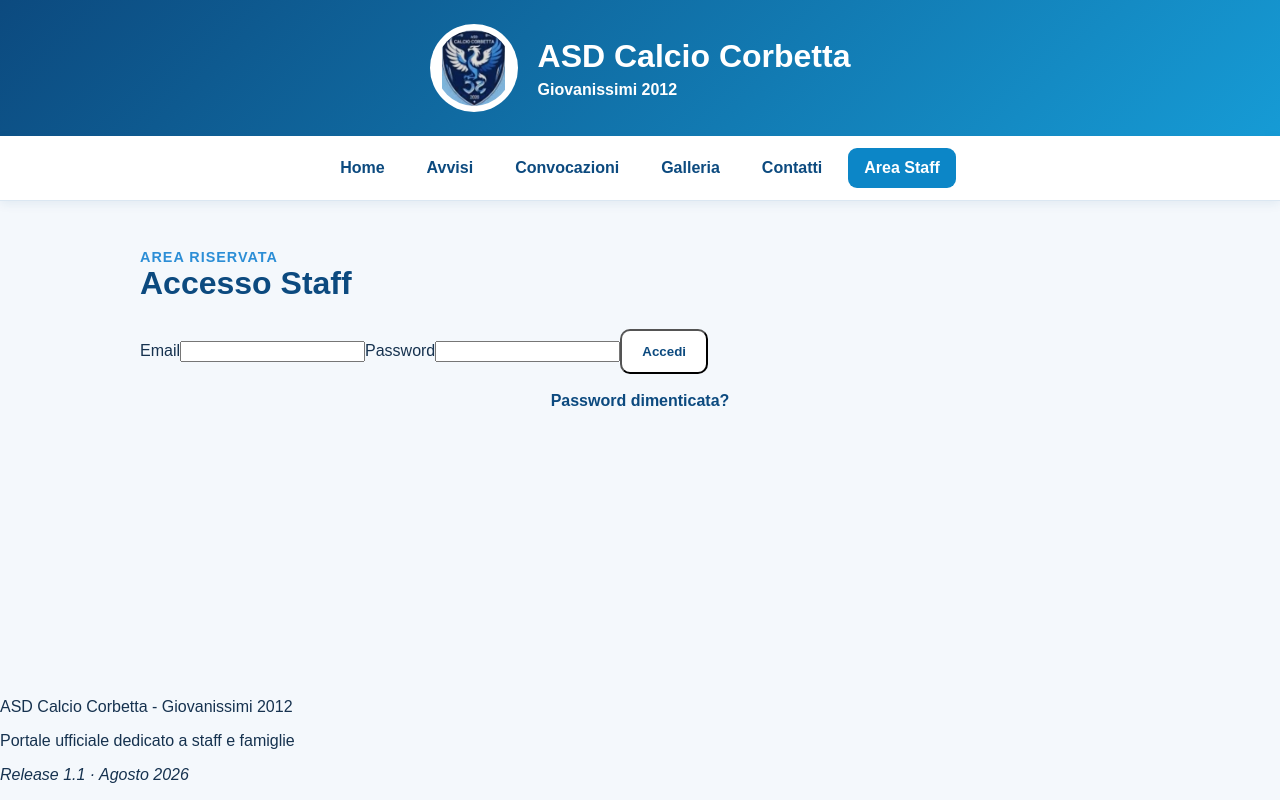
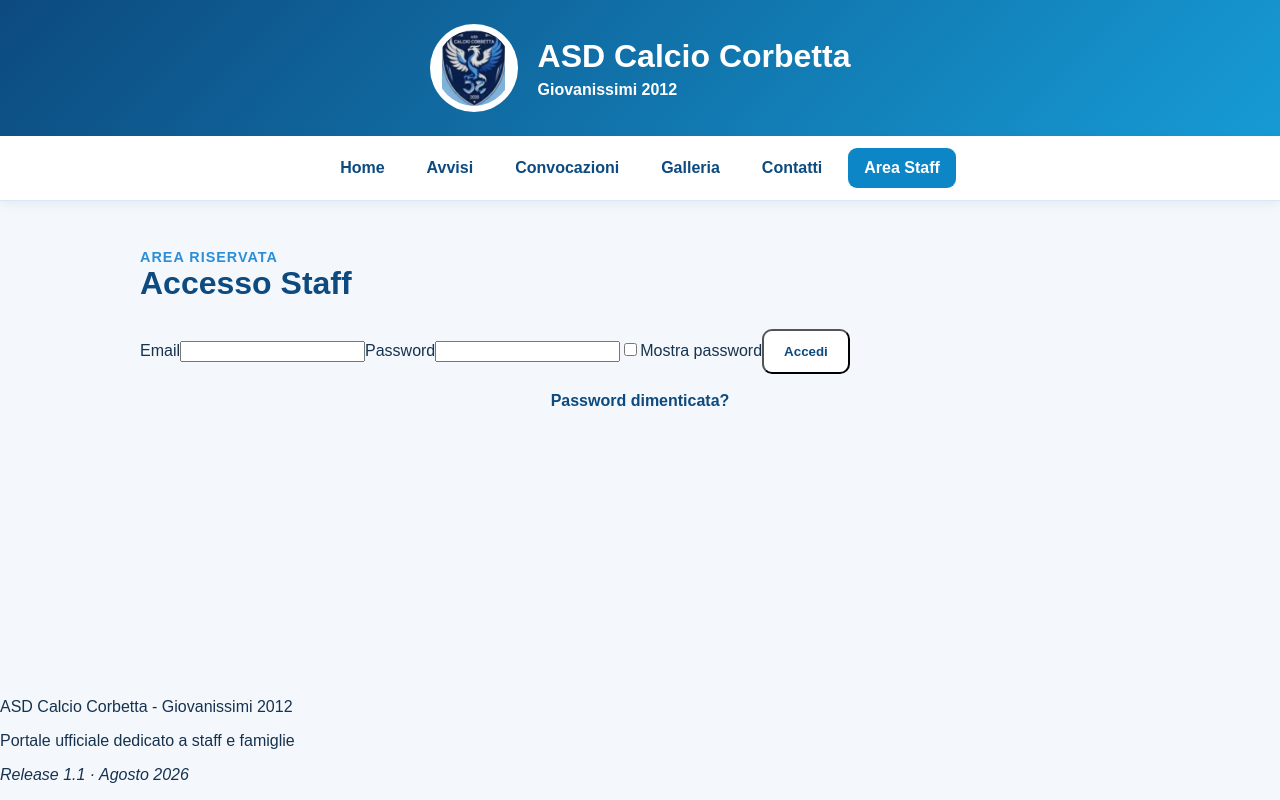
Before and after one commit to pierluigi79/asd-corbetta-giovanissimi-2012, a React (Vite) app: page /login-staff in a window 1280 px wide. Built offline with nearby package versions, Linux system fonts and the light colour scheme; no server answers.

Commit message:
Aggiunta visualizzazione password nei moduli di accesso

```diff
--- a/src/pages/AggiornaPassword.jsx
+++ b/src/pages/AggiornaPassword.jsx
@@ -5,6 +5,7 @@
 function AggiornaPassword() {
   const [password, setPassword] = useState("");
   const [confermaPassword, setConfermaPassword] = useState("");
+  const [mostraPassword, setMostraPassword] = useState(false);
   const [recuperoValido, setRecuperoValido] = useState(false);
   const [verificaInCorso, setVerificaInCorso] = useState(true);
   const [caricamento, setCaricamento] = useState(false);
@@ -140,7 +141,7 @@
           <label htmlFor="nuova-password">Nuova password</label>
           <input
             id="nuova-password"
-            type="password"
+            type={mostraPassword ? "text" : "password"}
             value={password}
             onChange={(event) => setPassword(event.target.value)}
             autoComplete="new-password"
@@ -153,7 +154,7 @@
           </label>
           <input
             id="conferma-password"
-            type="password"
+            type={mostraPassword ? "text" : "password"}
             value={confermaPassword}
             onChange={(event) =>
               setConfermaPassword(event.target.value)
@@ -162,6 +163,17 @@
             minLength="8"
             required
           />
+
+          <label className="show-password">
+            <input
+              type="checkbox"
+              checked={mostraPassword}
+              onChange={(event) =>
+                setMostraPassword(event.target.checked)
+              }
+            />
+            Mostra password
+          </label>
 
           {errore && <p className="form-error">{errore}</p>}
 
--- a/src/pages/LoginStaff.jsx
+++ b/src/pages/LoginStaff.jsx
@@ -5,6 +5,7 @@
 function LoginStaff() {
   const [email, setEmail] = useState("");
   const [password, setPassword] = useState("");
+  const [mostraPassword, setMostraPassword] = useState(false);
   const [errore, setErrore] = useState("");
   const [caricamento, setCaricamento] = useState(false);
 
@@ -51,21 +52,35 @@
           <label htmlFor="password">Password</label>
           <input
             id="password"
-            type="password"
+            type={mostraPassword ? "text" : "password"}
             value={password}
             onChange={(event) => setPassword(event.target.value)}
             autoComplete="current-password"
             required
           />
 
+          <label className="show-password">
+            <input
+              type="checkbox"
+              checked={mostraPassword}
+              onChange={(event) => setMostraPassword(event.target.checked)}
+            />
+            Mostra password
+          </label>
+
           {errore && <p className="form-error">{errore}</p>}
 
-          <button className="button button-primary" type="submit">
+          <button
+            className="button button-primary"
+            type="submit"
+            disabled={caricamento}
+          >
             {caricamento ? "Accesso in corso..." : "Accedi"}
           </button>
-      <p className="login-help">
-  <Link to="/recupera-password">Password dimenticata?</Link>
-</p>
+
+          <p className="login-help">
+            <Link to="/recupera-password">Password dimenticata?</Link>
+          </p>
         </form>
       </div>
     </section>
```
